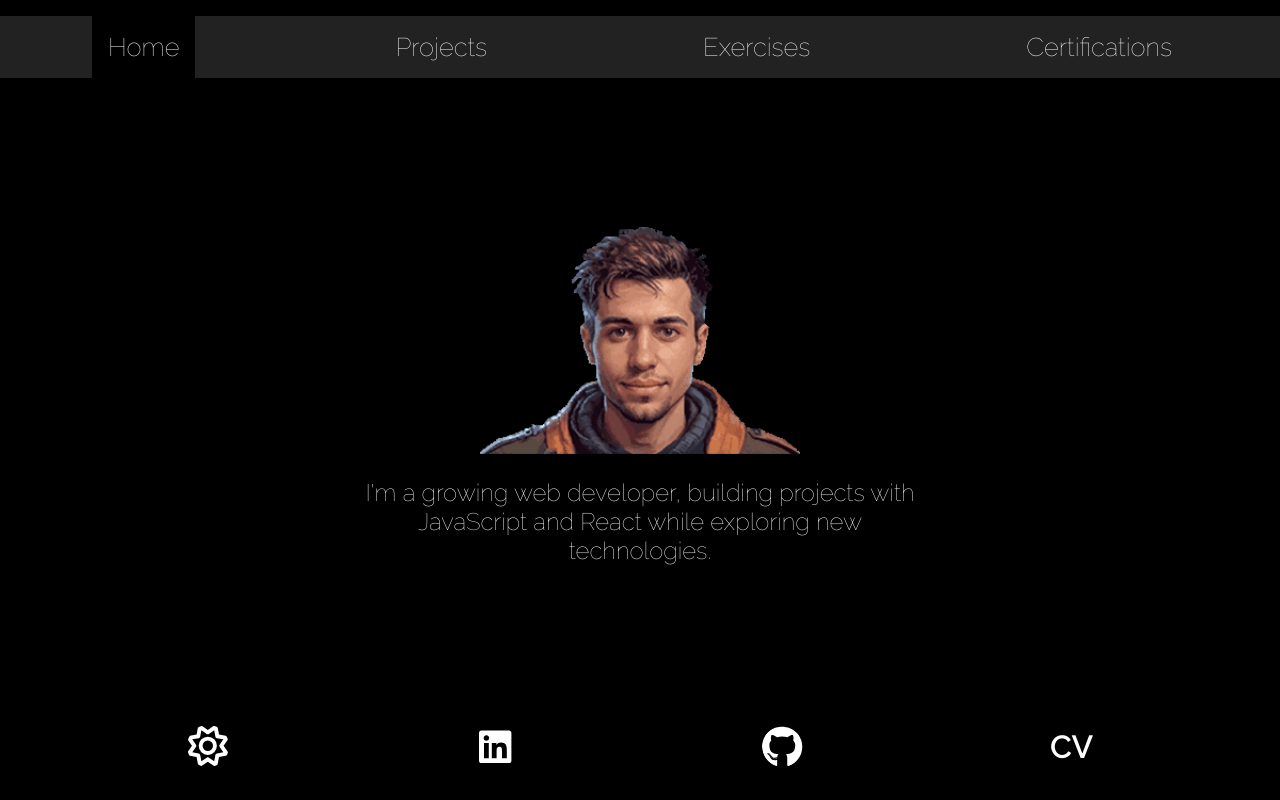
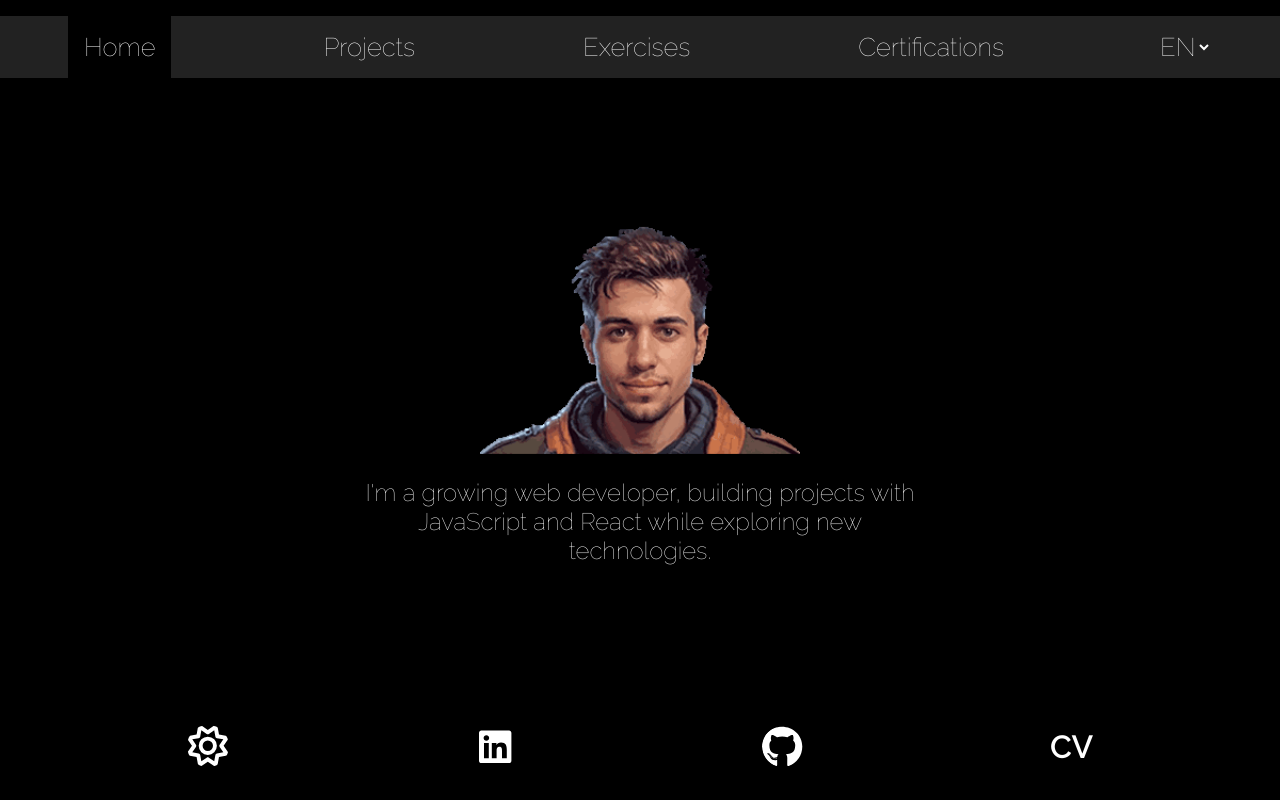
Before and after one commit to mati-fernandez/portfolio-react, a React (Vite) app: page /#/en/home in a window 1280 px wide. Built offline with nearby package versions, Linux system fonts and the light colour scheme.

Commit message:
Branch almost done

```diff
--- a/src/App.css
+++ b/src/App.css
@@ -10,7 +10,7 @@ html {
   -ms-user-select: none; /* Internet Explorer/Edge */
   /* Elimina el color de resaltado en dispositivos móviles */
   -webkit-tap-highlight-color: transparent;
-  transition: background-color 0.8s ease-in-out, font-weight 0.8s ease-in-out;
+  transition: background-color 0.8s ease-in-out;
 }
 
 body {
@@ -21,7 +21,7 @@ body {
   margin: 0 auto;
   padding: 0;
   text-align: center;
-  transition: background-color 0.8s ease-in-out;
+  transition: background-color 0.8s ease-in-out, font-weight 0.8s ease-in-out;
 }
 
 :root {
@@ -55,7 +55,7 @@ body {
   --border: 2px solid var(--color-primary);
   --icon-fill: black;
   --title-color: dark;
-  font-weight: 500;
+  font-weight: 400;
 }
 
 :hover:not(body, .menu) .button:not(svg, .active-button) {
@@ -88,18 +88,21 @@ svg {
 }
 
 #language-btn {
-  display: flex;
-  flex-direction: column;
-  justify-content: center;
+  color: var(--color-primary);
+  background-color: transparent;
+  background-color: transparent;
+  border: none;
+  cursor: pointer;
+
   pointer-events: auto;
   font-family: 'Raleway', Arial, Helvetica, sans-serif;
   font-size: 1.3rem;
-  font-weight: 200;
+  font-weight: inherit;
   position: fixed;
   top: 0;
   right: 0;
   z-index: 11;
-  margin: 3vh 4vw;
+  margin: 4.5vh 8vw;
 }
 
 #theme-btn {
@@ -540,7 +543,9 @@ figcaption {
   #language-btn {
     position: static;
     margin: 0;
-    font-size: 1.1rem;
+    font-size: 0.8rem;
+    border-radius: 0;
+    height: 100%;
   }
 
   #theme-btn {
--- a/src/App.jsx
+++ b/src/App.jsx
@@ -28,7 +28,7 @@ function App() {
   const [modalVisibility, setModalVisibility] = useState(false);
   const { language, fromLanguageBtn, setFromLanguageBtn } =
     useContext(TranslationContext);
-  const { theme, fromThemeBtn, setFromThemeBtn } = useContext(ThemeContext);
+  const { theme } = useContext(ThemeContext);
 
   const location = useLocation();
   const prevThemeRef = useRef(theme);
@@ -54,8 +54,21 @@ function App() {
     setAspectRatio(updateAspectRatio());
     document.addEventListener('contextmenu', (e) => e.preventDefault());
 
+    // Remover inline styles de body al finalizar carga de App
+    const removeInlineStyles = () => {
+      const body = document.querySelector('body');
+      if (body) {
+        body.style.backgroundColor = '';
+        body.style.fontWeight = '';
+      }
+    };
+
+    // Espera a que la página cargue completamente
+    window.addEventListener('load', removeInlineStyles);
+
     return () => {
       document.removeEventListener('contextmenu', (e) => e.preventDefault());
+      window.removeEventListener('load', removeInlineStyles);
     };
   }, []);
   // ANIMACIONES
@@ -78,7 +91,7 @@ function App() {
       document.querySelectorAll('#desktop-footer a, #desktop-footer button')
     ).reverse();
     const desktopHeaderBtns = Array.from(
-      document.querySelectorAll('#desktop-header a')
+      document.querySelectorAll('#desktop-header a, select')
     );
     desktopHeaderBtns.forEach((item) => item.classList.remove('glowing'));
     if (location.pathname.endsWith('home')) {
--- a/src/components/DesktopHeader.jsx
+++ b/src/components/DesktopHeader.jsx
@@ -1,9 +1,11 @@
+import LanguageButton from './LanguageButton';
 import MainMenu from './MainMenu';
 
 const DesktopHeader = () => {
   return (
     <div id="desktop-header">
       <MainMenu />
+      <LanguageButton />
     </div>
   );
 };
--- a/src/components/LanguageButton.jsx
+++ b/src/components/LanguageButton.jsx
@@ -1,32 +1,27 @@
 /* eslint-disable react/prop-types */
-import { useContext, useEffect, useState } from 'react';
+import { useContext } from 'react';
 import { TranslationContext } from '../i18n/TranslationContext';
 
 const LanguageButton = () => {
   const { language, setLanguage, setFromLanguageBtn } =
     useContext(TranslationContext);
-  const [iconLabel, setIconLabel] = useState(language);
 
-  useEffect(() => {
-    const timeout = setTimeout(() => {
-      setIconLabel(language);
-      clearTimeout(timeout);
-    }, 600);
-  }, [language]);
-
-  const handleClick = () => {
+  const handleLanguageChange = (event) => {
+    const newLanaguage = event.target.value;
     setFromLanguageBtn(true);
-    language === 'es' ? setLanguage('en') : setLanguage('es');
-    const timeout = setTimeout(() => {
-      language === 'es' ? setIconLabel('en') : setIconLabel('es');
-      clearTimeout(timeout);
-    }, 600);
+    setLanguage(newLanaguage);
   };
 
   return (
-    <button className="button" id="language-btn" onClick={handleClick}>
-      {iconLabel.toUpperCase()}
-    </button>
+    <select
+      className="glowing"
+      id="language-btn"
+      value={language}
+      onChange={handleLanguageChange}
+    >
+      <option value="es">ES</option>
+      <option value="en">EN</option>
+    </select>
   );
 };
 
--- a/src/components/MobileMenu.jsx
+++ b/src/components/MobileMenu.jsx
@@ -14,7 +14,7 @@ const MobileMenu = () => {
 
   return (
     <div className="menu">
-      {/* <LanguageButton language={language} setLanguage={setLanguage} /> */}
+      <LanguageButton language={language} setLanguage={setLanguage} />
       <ThemeButton />
       <nav id="mobile-main-menu">
         <MainMenu />
```
